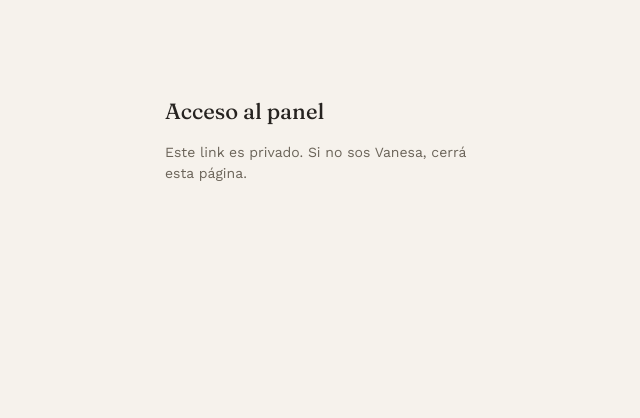
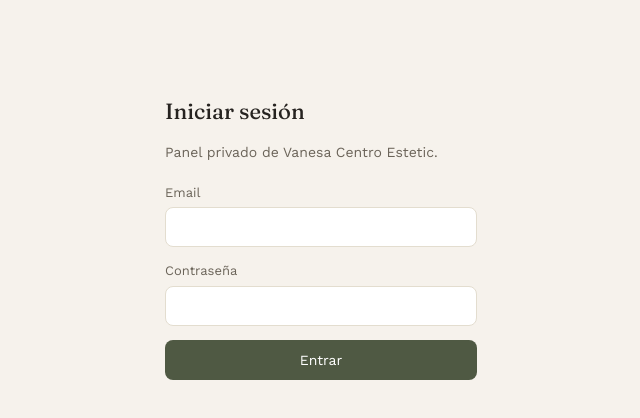
Before and after one commit to fabriziotagliabue31-star/vanesa-centro-estetic, a plain HTML site: page admin.html in a window 1280 px wide. Shown: the whole page, without its empty margins (319-959 px from the left). Drawn offline with nearby package versions, Linux system fonts and the light colour scheme.

Commit message:
admin.html

```diff
--- a/admin.html
+++ b/admin.html
@@ -56,8 +56,14 @@
 <body>
 
 <div id="gate" class="wrap" style="padding-top:80px;max-width:360px;">
-  <h1 style="font-size:22px;">Acceso al panel</h1>
-  <p style="color:var(--ink-soft);font-size:14px;">Este link es privado. Si no sos Vanesa, cerrá esta página.</p>
+  <h1 style="font-size:22px;margin-bottom:6px;">Iniciar sesión</h1>
+  <p style="color:var(--ink-soft);font-size:14px;margin-bottom:20px;">Panel privado de Vanesa Centro Estetic.</p>
+  <form id="login-form">
+    <div class="field"><label>Email</label><input type="email" id="login-email" required></div>
+    <div class="field"><label>Contraseña</label><input type="password" id="login-password" required></div>
+    <p id="login-error" style="color:var(--berry);font-size:13px;display:none;margin:-6px 0 14px;">Email o contraseña incorrectos.</p>
+    <button type="submit" class="btn-confirm" style="width:100%;padding:12px;border-radius:8px;border:none;font-size:14px;">Entrar</button>
+  </form>
 </div>
 
 <div id="admin-app" style="display:none;">
@@ -70,6 +76,7 @@
         <button class="nav-item" data-section="turnos">📅 Turnos</button>
         <button class="nav-item disabled" data-section="productos" disabled>🧴 Productos <span class="tag">Próximamente</span></button>
       </nav>
+      <button id="logout-btn" style="margin:20px 21px 0;background:none;border:none;color:var(--ink-soft);font-size:13px;cursor:pointer;text-decoration:underline;padding:0;">Cerrar sesión</button>
     </aside>
 
     <main class="main-content">
@@ -129,18 +136,33 @@
 <script src="js/supabase-client.js"></script>
 <script src="js/catalog-data.js"></script>
 <script>
-// ⚠️ Cambiar esta clave y usarla solo en el link que le compartís a Vanesa:
-// admin.html?key=TU-CLAVE
-const ADMIN_KEY = "vanesa2026";
+async function checkSession(){
+  const { data: { session } } = await supabaseClient.auth.getSession();
+  if (session) {
+    document.getElementById("gate").style.display = "none";
+    document.getElementById("admin-app").style.display = "block";
+    init();
+  } else {
+    document.getElementById("gate").style.display = "block";
+    document.getElementById("admin-app").style.display = "none";
+  }
+}
 
-const params = new URLSearchParams(location.search);
-if (params.get("key") !== ADMIN_KEY) {
-  document.getElementById("gate").style.display = "block";
-} else {
-  document.getElementById("gate").style.display = "none";
-  document.getElementById("admin-app").style.display = "block";
-  init();
-}
+document.getElementById("login-form").onsubmit = async (e)=>{
+  e.preventDefault();
+  const email = document.getElementById("login-email").value.trim();
+  const password = document.getElementById("login-password").value;
+  const { error } = await supabaseClient.auth.signInWithPassword({ email, password });
+  document.getElementById("login-error").style.display = error ? "block" : "none";
+  if (!error) checkSession();
+};
+
+document.getElementById("logout-btn").onclick = async ()=>{
+  await supabaseClient.auth.signOut();
+  location.reload();
+};
+
+checkSession();
 
 /* ---------------- NAVEGACION ---------------- */
 document.querySelectorAll(".nav-item").forEach(btn=>{
```
